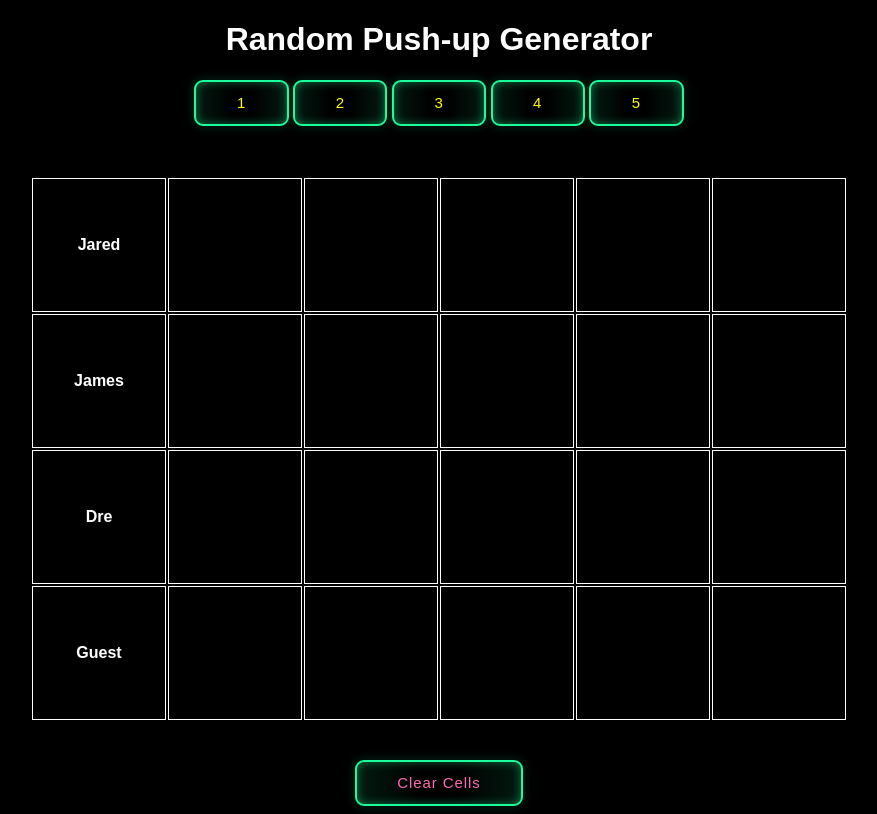
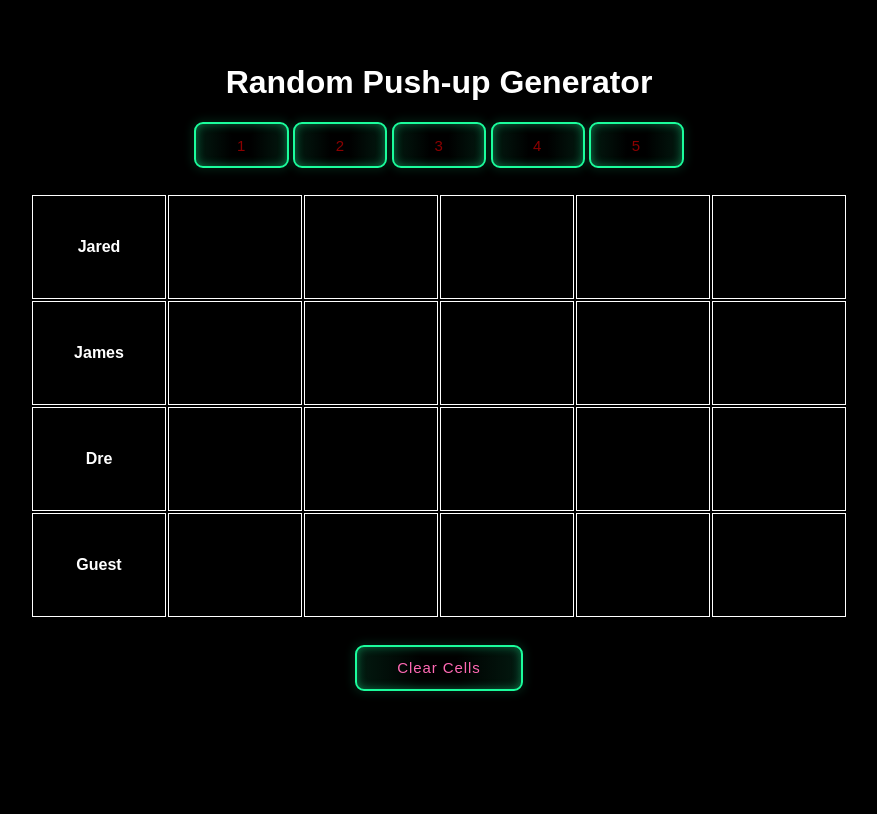
Before and after one commit to JaredPT/Pushups, a plain HTML site: page index.html in a window 1280 px wide. Shown: the whole page, without its empty margins (201-1078 px from the left). Drawn offline with Linux system fonts and the light colour scheme.

Commit message:
Update styles.css
Fix margin issues

```diff
--- a/styles.css
+++ b/styles.css
@@ -1,4 +1,5 @@
 body {
+  margin-top:5%;
   font-family: Arial;
   text-align: center;
   background-color: #000000;
@@ -15,25 +16,26 @@ h4{
   color: rgb(0, 217, 255);
 
 }
+
 .text-color{
-  color: yellow;
+  color: darkred;
 }
 
 #clear-button{
   color:hotpink;
-  margin-top: 3%;
+  margin-top: 2%;
 }
 
 table {
   border-color: rgb(255, 255, 255);
   margin: 0 auto;
-  margin-top: 50px;
+  margin-top: 25px;
 
 }
 
 td {
   width: 130px;
-  height: 130px;
+  height: 100px;
   border: 1px solid rgb(255, 255, 255);
 }
 button {
```
